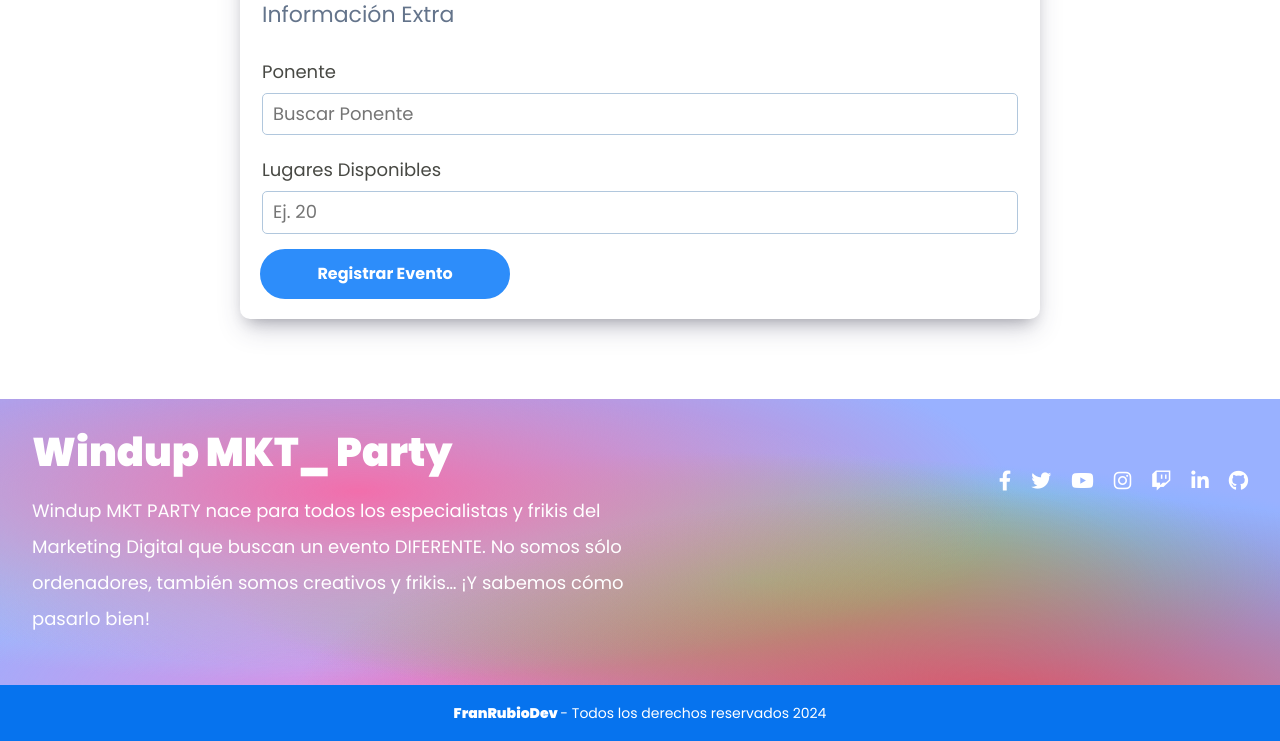
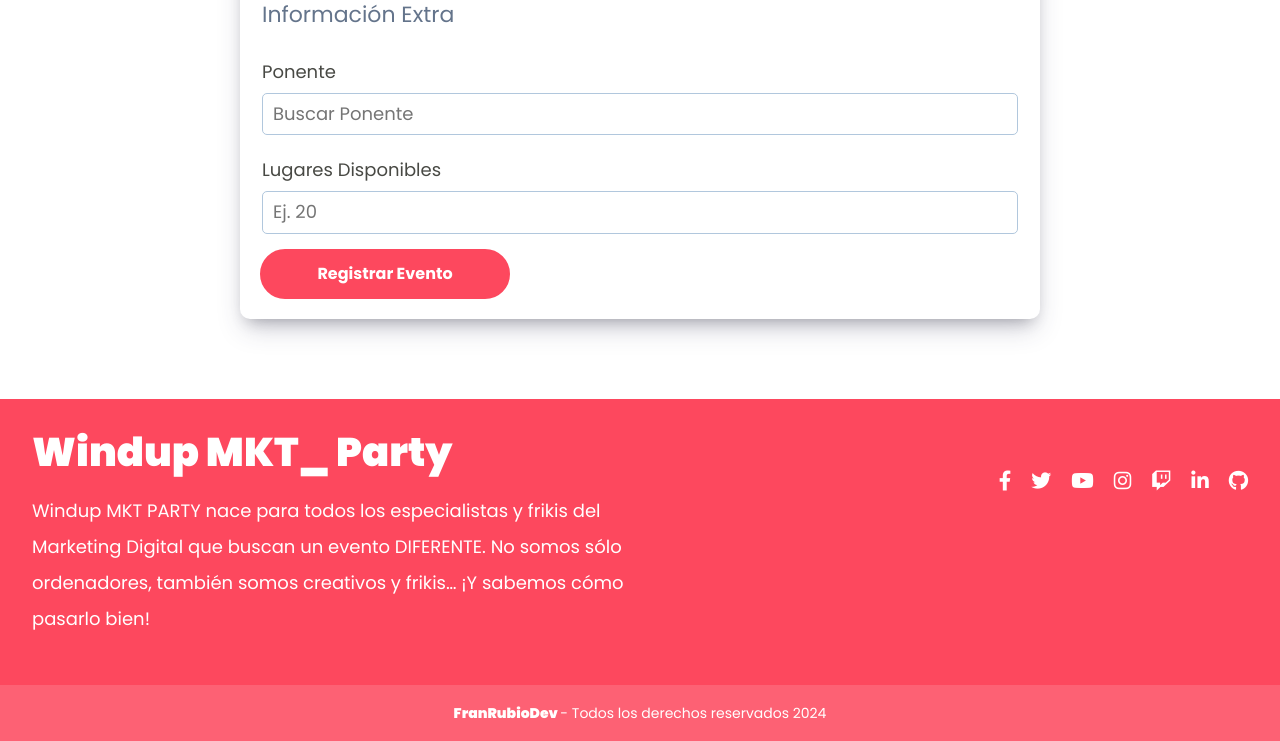
Before and after one commit to FranRubioDev/TFM-WindupMarketingParty, a PHP site: the page made by views/admin/eventos/crear.php in a window 1280 px wide; the page is wider, and only the part inside the window is pictured. Shown: the part 1473-2214 px from the top of that part. Run offline with PHP 8.4, Linux system fonts and the light colour scheme; the template is opened without the code that fills it, so the values that code supplies are empty; some libraries are stand-ins or nearby versions.

Commit message:
modificación texto auth

```diff
--- a/controllers/AuthController.php
+++ b/controllers/AuthController.php
@@ -43,7 +43,7 @@
                         }
 
                     } else {
-                        Usuario::setAlerta('error', 'Password Incorrecto');
+                        Usuario::setAlerta('error', 'Contraseña incorrecta');
                     }
                 }
             }
@@ -81,7 +81,7 @@
                 $existeUsuario = Usuario::where('email', $usuario->email);
 
                 if($existeUsuario) {
-                    Usuario::setAlerta('error', 'El Usuario ya esta registrado');
+                    Usuario::setAlerta('error', 'El usuario ya esta registrado');
                     $alertas = Usuario::getAlertas();
                 } else {
                     // Hashear el password
--- a/src/scss/base/_mixins.scss
+++ b/src/scss/base/_mixins.scss
@@ -158,7 +158,7 @@
     font-weight: v.$bold;
 
     &:hover {
-        color: v.$azul;
+        color: v.$naranja;
         cursor: pointer;
     }
 }
@@ -181,9 +181,9 @@
     margin-top: 1.5rem;
 
     > li {
-        background-color: v.$azul;
+        background-color: v.$rosa;
         padding: 1rem;
-        border-radius: .5rem;
+        border-radius: 10rem;
         font-size: 1.4rem;
         font-weight: v.$bold;
         color: v.$blanco;
--- a/src/scss/paginas/inicio/_entradas.scss
+++ b/src/scss/paginas/inicio/_entradas.scss
@@ -49,7 +49,7 @@
         background-color: v.$secundario;
     }
     &--gratis {
-        background-color: v.$azul;
+        background-color: v.$coral;
     }
 
 
@@ -75,7 +75,7 @@
         justify-content: center;
     }
     &__enlace {
-        @include m.boton(v.$azul, v.$blanco);
+        @include m.boton(v.$coral, v.$blanco);
         width: auto;
     }
 
--- a/src/scss/ui/footer/_footer.scss
+++ b/src/scss/ui/footer/_footer.scss
@@ -2,15 +2,8 @@
 @use 'base/mixins' as m;
 
 .footer {
-    background-color:#99b1ff;
-    background-image:
-    radial-gradient(at 77% 92%, hsla(354,71%,60%,1) 0px, transparent 50%),
-    radial-gradient(at 28% 27%, hsla(332,83%,69%,1) 0px, transparent 50%),
-    radial-gradient(at 25% 40%, hsla(197,87%,79%,1) 0px, transparent 50%),
-    radial-gradient(at 59% 53%, hsla(114,72%,65%,1) 0px, transparent 50%),
-    radial-gradient(at 53% 52%, hsla(342,69%,68%,1) 0px, transparent 50%),
-    radial-gradient(at 36% 93%, hsla(310,74%,73%,1) 0px, transparent 50%),
-    radial-gradient(at 67% 61%, hsla(203,99%,65%,1) 0px, transparent 50%);
+    background-color: v.$coral;
+
     margin-top: 8rem;
     padding-top: 3rem;
     color: v.$blanco;
@@ -36,7 +29,7 @@
     }
 
     &__copyright {
-        background-color: darken(v.$azul, 10);
+        background-color: lighten(v.$coral, 5);
         margin: 3rem 0 0 0;
         padding: 2rem 0;
         text-align: center;
--- a/src/scss/ui/formulario/_formulario.scss
+++ b/src/scss/ui/formulario/_formulario.scss
@@ -77,7 +77,7 @@
     }
 
     &__submit {
-        @include m.boton(v.$azul, v.$blanco);
+        @include m.boton(v.$coral, v.$blanco);
         width: auto;
         align-self: flex-start;
 
```
Also changed, not shown: public/build/css/app.css, 1 other file.
